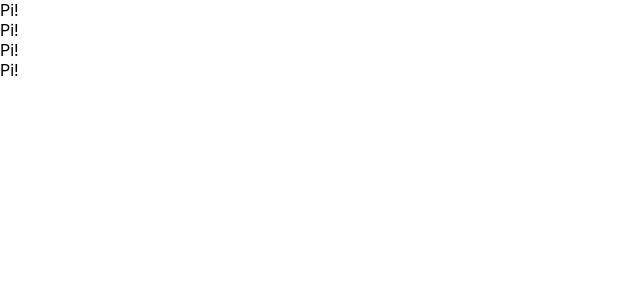
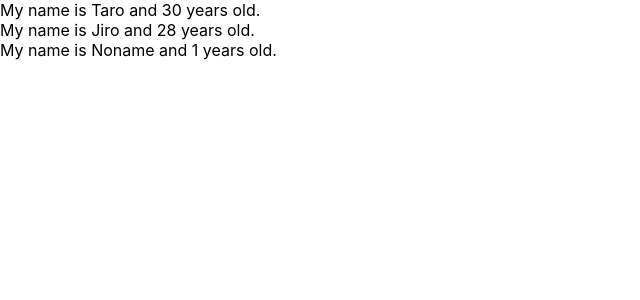
Before and after one commit to sucoshi/react-redux-application, a React (Create React App) app: page / in a window 1280 px wide. Shown: the top 300 px of the page, without its empty margins (0-640 px from the left). Built offline with nearby package versions, Linux system fonts and the light colour scheme.

Commit message:
learn props of component

```diff
--- a/src/App.js
+++ b/src/App.js
@@ -1,29 +1,29 @@
 import React from 'react';
 
-// class App extends Component {
-//   render() {
-//     return (
-//       <React.Fragment>
-//         <label htmlFor="bar">bar</label>
-//         <input type="text" onChange={() => {console.log("Clicked!")}} />
-//       </React.Fragment>
-//     )
-//   }
-// }
-
 const App = () => {
+  const profiles = [
+    { name: "Taro", age: 30 },
+    { name: "Jiro", age: 28 },
+    { }
+  ]
   return (
-    <React.Fragment>
-      <Beep />
-      <Beep />
-      <Beep />
-      <Beep />
-    </React.Fragment>
+    <div>
+      {
+        profiles.map((profile, index) => {
+            return <User name={profile.name} age={profile.age} key={index} />
+        })
+      }
+    </div>
   )
 }
 
-const Beep = () => {
-  return <div>Pi!</div>
+const User = (props) => {
+  return <div>My name is {props.name} and {props.age} years old.</div>
+}
+
+User.defaultProps = {
+  name : "Noname",
+  age: 1
 }
 
 export default App;
```
